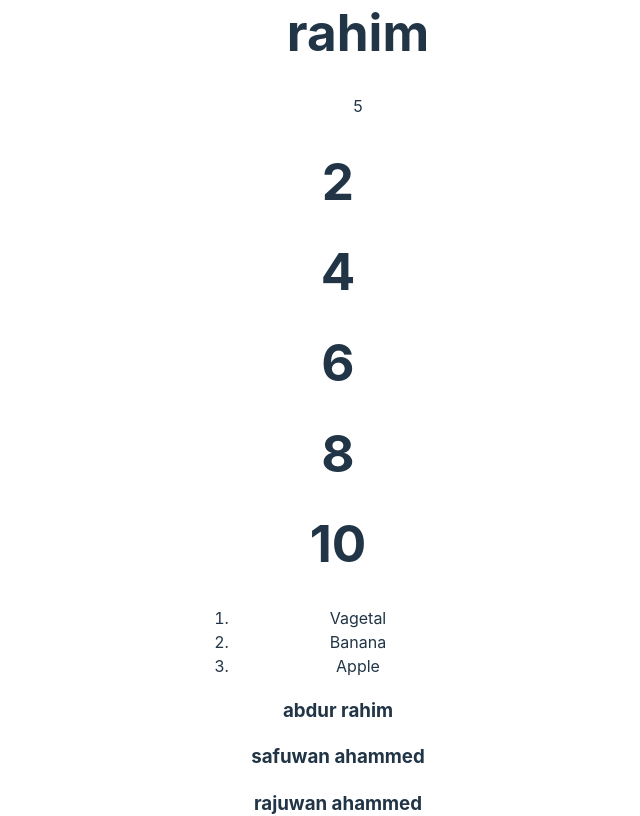
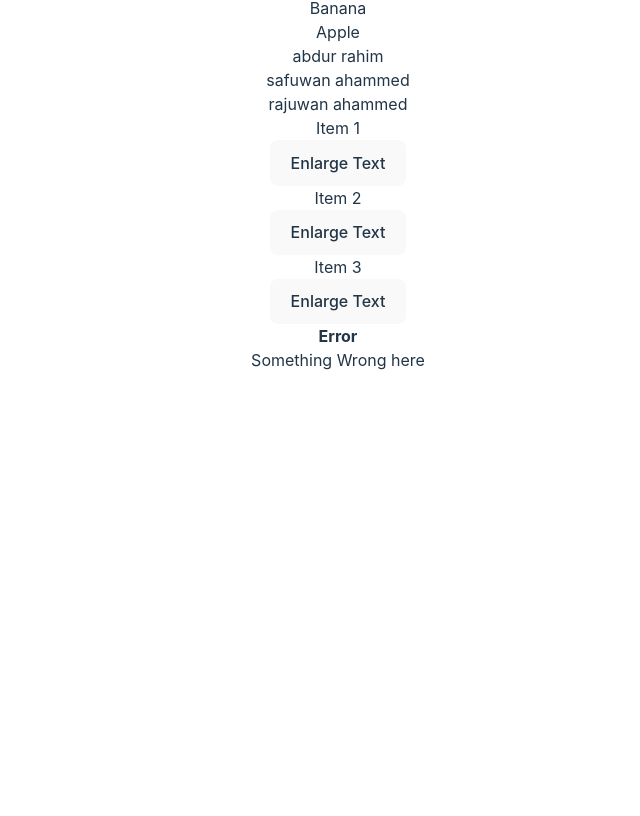
Before and after one commit to arahimcse/vueschoolsPractice, a Vue app: page / in a window 1280 px wide. Shown: the part 895-1711 px from the top of the page, without its empty margins (302-942 px from the left). After the commit the page ends 1299 px from the top, so only its background shows below. Built offline with nearby package versions, Linux system fonts and the light colour scheme.

Commit message:
defineEmits and slot in component basic

```diff
--- a/index.html
+++ b/index.html
@@ -4,6 +4,7 @@
     <meta charset="UTF-8" />
     <link rel="icon" type="image/svg+xml" href="/vite.svg" />
     <meta name="viewport" content="width=device-width, initial-scale=1.0" />
+    <script src="https://cdn.tailwindcss.com"></script>
     <title>Vite + Vue</title>
   </head>
   <body>
--- a/src/App.vue
+++ b/src/App.vue
@@ -4,6 +4,7 @@ import ListRendering from './components/listRendering.vue';
 import GetDataFromParentComponent from './components/getDataFromParentComponent.vue';
 import PassingPross from './components/PassingPross.vue';
 import PassingEmits from './components/PassingEmits.vue';
+import SlotCom from './components/SlotCom.vue';
 const msg = ref("Hello World")
 
 /**
@@ -53,25 +54,33 @@ const textFontSize = ref(1)
 </GetDataFromParentComponent>
  </ol>
 
+ <!-- defineProps -->
  <section>
    <PassingPross
    v-for="(passingProp, index) in passingProps"
    :key="index"
    :name="passingProp.name"
-   >
+   />
 
-   </PassingPross>
+
  </section>
 
+ <!-- define Emeits  -->
 <div :style="{fontSize:textFontSize + 'em'}">
   <PassingEmits
   v-for="(passingEmit, index) in passingEmits"
   :key="index"
   :name="passingEmit.name"
   @enlarge-text ="textFontSize += 0.1"
-  >
-  </PassingEmits>
+  />
+
 </div>
+
+<!-- define slot -->
+<SlotCom>
+  Something Wrong here
+  </SlotCom>
+
 </template>
 
 
--- a/src/components/PassingEmits.vue
+++ b/src/components/PassingEmits.vue
@@ -5,7 +5,7 @@ defineEmits(["enlarge-text"])
 
 <template>
  <h3>{{ name }}</h3>
- <button @click="$emit('enlarge-text')">Enlarge Text</button>
+ <button @click.prevent="$emit('enlarge-text')">Enlarge Text</button>
 </template>
 
 <style scoped>
--- /dev/null
+++ b/src/components/SlotCom.vue
@@ -0,0 +1,15 @@
+<script setup>
+
+</script>
+
+<template>
+ <div class=" border-danger bg-indiog-100 w-50  slot-text">
+    <strong class=" colo">Error</strong>
+    <br/>
+    <slot/>
+ </div>
+</template>
+
+<style scoped>
+
+</style>
```
